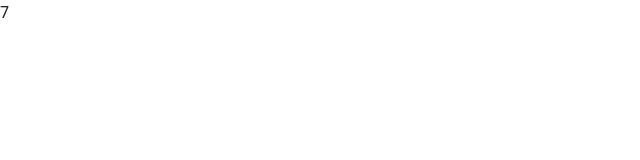
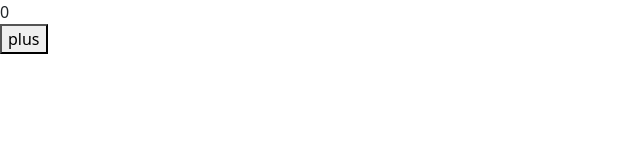
Before and after one commit to rajarajagopi/react-b47-b48, a React (Vite) app: page / in a window 1280 px wide. Shown: the top 160 px of the page, without its empty margins (0-640 px from the left). Built offline with nearby package versions, Linux system fonts and the light colour scheme.

Commit message:
adding a state counter with event handler

```diff
--- a/src/App.jsx
+++ b/src/App.jsx
@@ -1,17 +1,23 @@
-
 import React, { useState } from 'react';
-
 function App() {
   const [counter, setCounter] = useState(0);
 
-  setTimeout(() => {
-    setCounter(counter + 1)
-  }, 1000);
 
   console.log('rendering...', counter);
+  const handleClick = () => {
+    // console.log('button clicked');
+    setCounter(counter + 1);
+  }
 
   return (
-    <div>{ counter }</div>
+
+    <div>
+      <div>{counter}</div>
+      <button onClick={handleClick}>plus</button>
+    </div>
+
   )
 }
+
+
 export default App;
```
